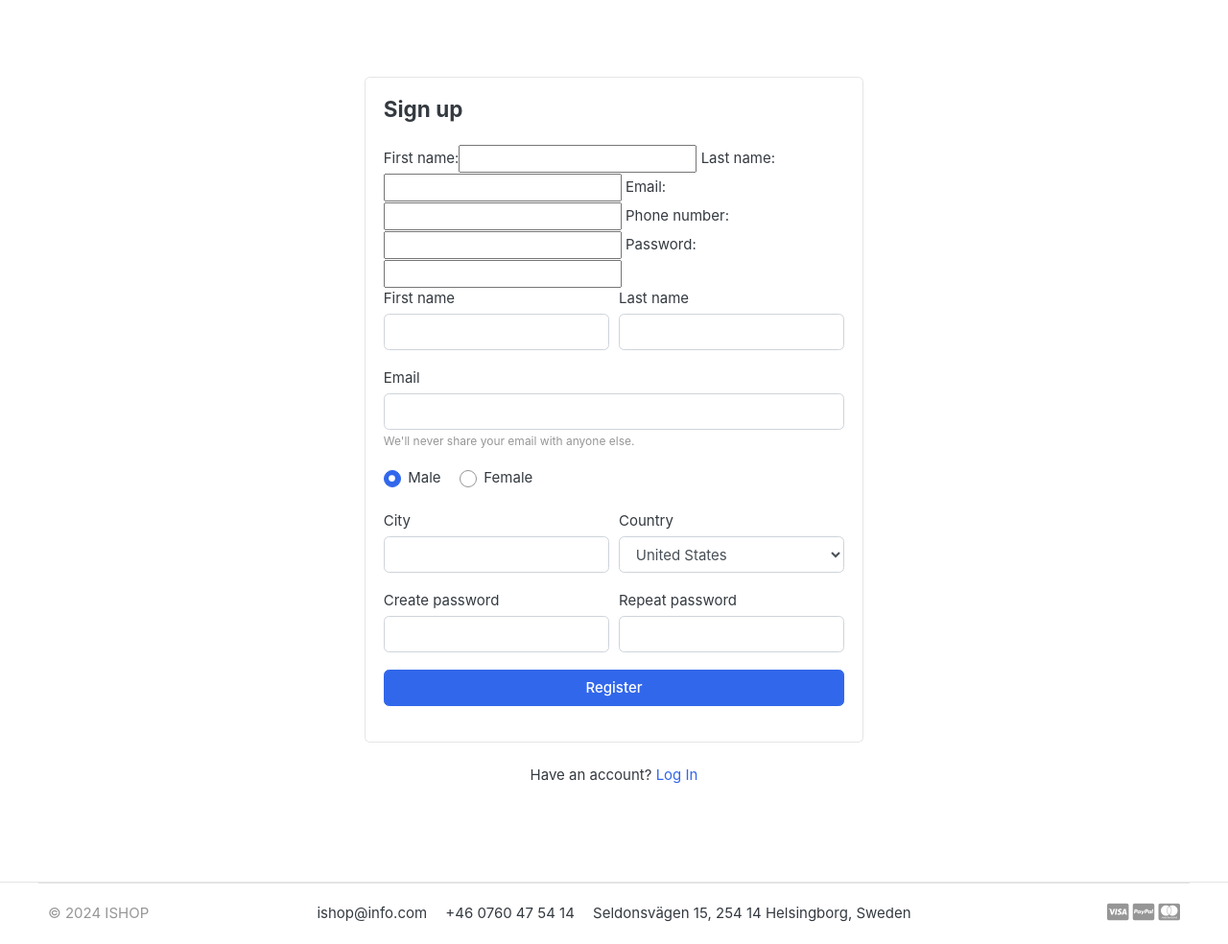
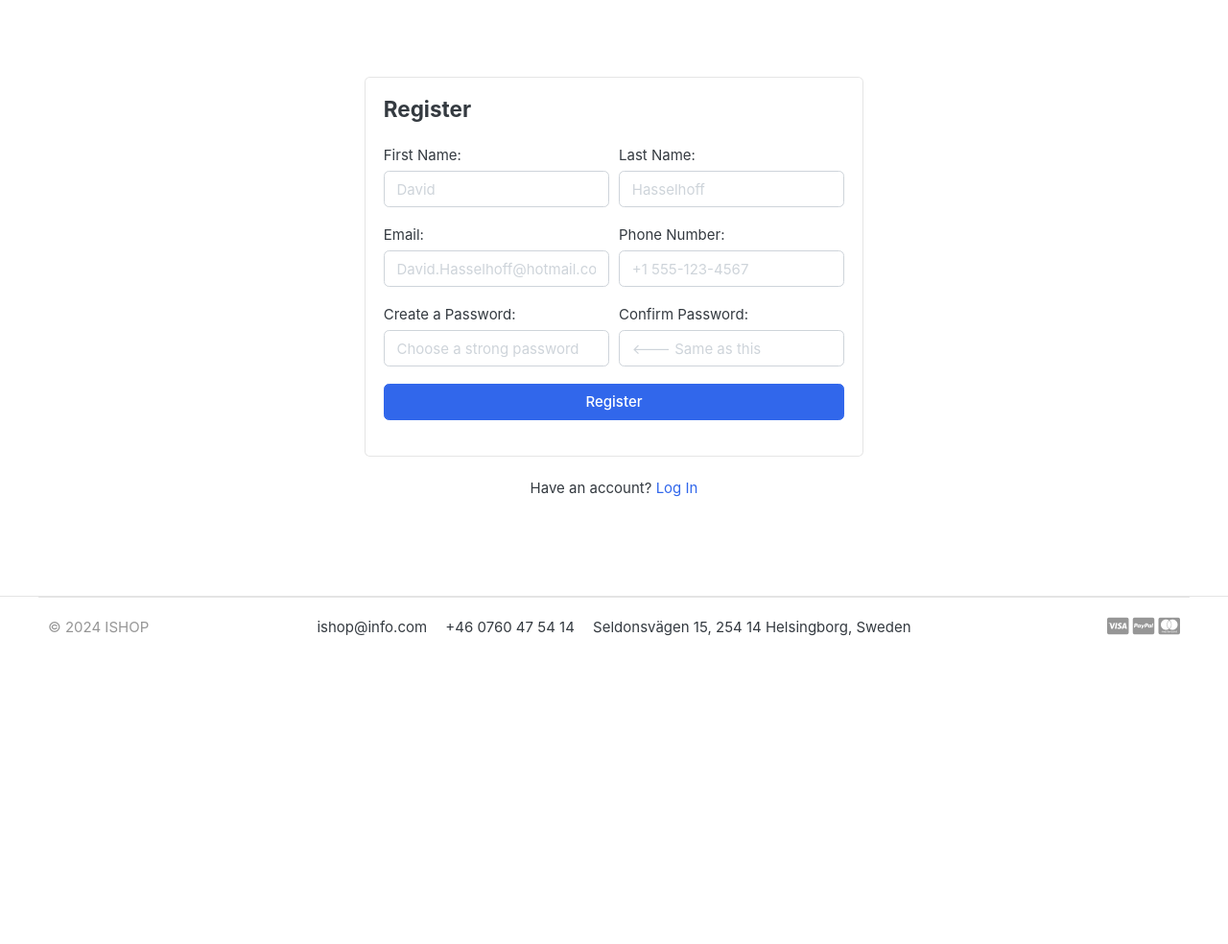
Before and after one commit to GlennJohansson85/shop, a Django app: page /accounts/register/ in a window 1280 px wide. Shown: the part 118-1102 px from the top of the page at 96% size. After the commit the page ends 781 px from the top, so only its background shows below. Run offline with Django 3.2, Linux system fonts and the light colour scheme; data comes from the database, SQL or seed files in the repository; data that the repository does not hold is empty; some libraries are stand-ins or nearby versions; some web fonts are replaced.

Commit message:
RegistrationForm
- Remove fields from template
- Use Django placeholders instead
- Customise Registration form in the template

```diff
--- a/accounts/forms.py
+++ b/accounts/forms.py
@@ -1,8 +1,25 @@
+#_________________________________________________________________________  ACCOUNTS/FORMS.PY
 from django import forms
 from .models import Account
 
 
 class RegistrationForm(forms.ModelForm):
+    password = forms.CharField(widget=forms.PasswordInput(attrs={
+        'placeholder': 'Choose a strong password'
+    }))
+    confirm_password = forms.CharField(widget=forms.PasswordInput(attrs={
+        'placeholder': '<--- Same as this'
+    }))
+
     class Meta:
-        model = Account
-        fields = ['first_name', 'last_name', 'email', 'phone_number', 'password']
+        model   = Account
+        fields  = ['first_name', 'last_name', 'email', 'password', 'phone_number']
+
+    def __init__(self, *args, **kwargs):
+        super(RegistrationForm, self).__init__(*args, **kwargs)
+        self.fields['first_name'].widget.attrs['placeholder'] = 'David'
+        self.fields['last_name'].widget.attrs['placeholder'] = 'Hasselhoff'
+        self.fields['email'].widget.attrs['placeholder'] = 'David.Hasselhoff@hotmail.com'
+        self.fields['phone_number'].widget.attrs['placeholder'] = '+1 555-123-4567'
+        for field in self.fields:
+            self.fields[field].widget.attrs['class'] = 'form-control'
--- a/templates/accounts/register.html
+++ b/templates/accounts/register.html
@@ -7,61 +7,39 @@
     <div class="card mx-auto" style="max-width:520px; margin-top:40px;">
         <article class="card-body">
             <header class="mb-4">
-                <h4 class="card-title">Sign up</h4>
+                <h4 class="card-title">Register</h4>
             </header>
-            <form>
+            <form action="{% url 'register' %}" method="POST">
+                {% csrf_token %}
 
-                {{ form }}
                 <div class="form-row">
                     <div class="col form-group">
-                        <label>First name</label>
-                        <input type="text" class="form-control" placeholder="">
+                        <label>First Name:</label>
+                            {{ form.first_name }}
                     </div>
                     <div class="col form-group">
-                        <label>Last name</label>
-                        <input type="text" class="form-control" placeholder="">
-                    </div>
-                </div>
-                <div class="form-group">
-                    <label>Email</label>
-                    <input type="email" class="form-control" placeholder="">
-                    <small class="form-text text-muted">We'll never share your email with anyone else.</small>
-                </div>
-                <div class="form-group">
-                    <label class="custom-control custom-radio custom-control-inline">
-                        <input class="custom-control-input" checked="" type="radio" name="gender" value="option1">
-                        <span class="custom-control-label"> Male </span>
-                    </label>
-                    <label class="custom-control custom-radio custom-control-inline">
-                        <input class="custom-control-input" type="radio" name="gender" value="option2">
-                        <span class="custom-control-label"> Female </span>
-                    </label>
-                </div>
-                <div class="form-row">
-                    <div class="form-group col-md-6">
-                        <label>City</label>
-                        <input type="text" class="form-control">
-                    </div>
-                    <div class="form-group col-md-6">
-                        <label>Country</label>
-                        <select id="inputState" class="form-control">
-                            <option> Choose...</option>
-                            <option>Uzbekistan</option>
-                            <option>Russia</option>
-                            <option selected="">United States</option>
-                            <option>India</option>
-                            <option>Afganistan</option>
-                        </select>
+                        <label>Last Name:</label>
+                            {{ form.last_name }}
                     </div>
                 </div>
                 <div class="form-row">
                     <div class="form-group col-md-6">
-                        <label>Create password</label>
-                        <input class="form-control" type="password">
+                        <label>Email:</label>
+                        {{ form.email }}
                     </div>
                     <div class="form-group col-md-6">
-                        <label>Repeat password</label>
-                        <input class="form-control" type="password">
+                        <label>Phone Number:</label>
+                        {{ form.phone_number }}
+                    </div>
+                </div>
+                <div class="form-row">
+                    <div class="form-group col-md-6">
+                        <label>Create a Password:</label>
+                        {{ form.password }}
+                    </div>
+                    <div class="form-group col-md-6">
+                        <label>Confirm Password:</label>
+                        {{ form.confirm_password }}
                     </div>
                 </div>
                 <div class="form-group">
```
